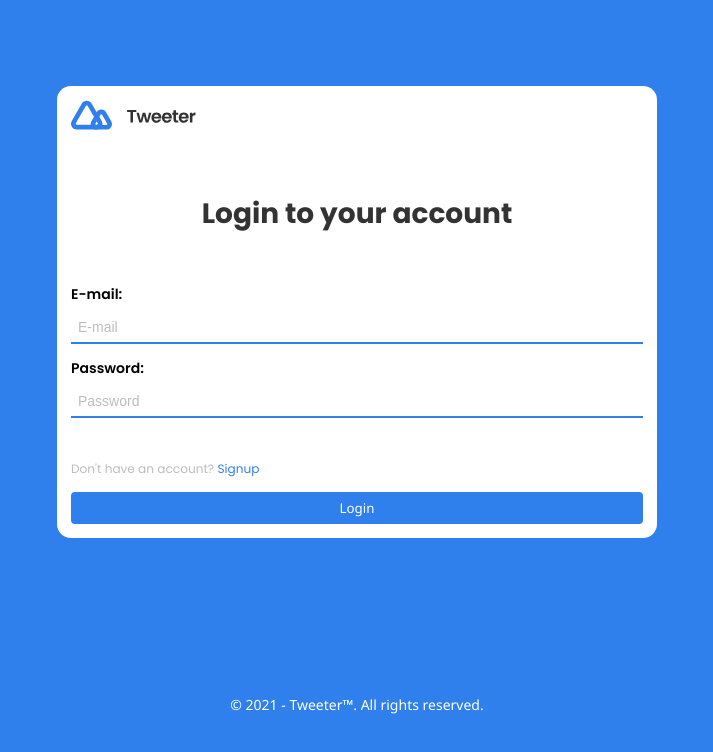
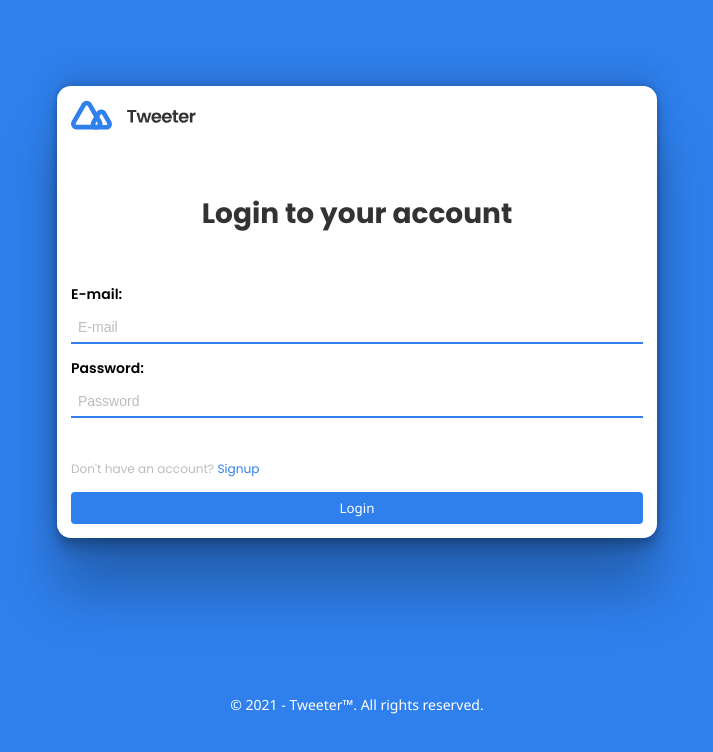
Before and after one commit to anasdeyra/tweeter-clone-front-, a React (Create React App) app: page /login in a window 1280 px wide. Shown: the top 752 px of the page, without its empty margins (283-996 px from the left). Built offline with nearby package versions, Linux system fonts and the light colour scheme.

Commit message:
minor style tweak

```diff
--- a/public/index.css
+++ b/public/index.css
@@ -31,6 +31,12 @@
 .bs-1 {
   box-shadow: rgba(0, 0, 0, 0.1) 0px 1px 3px 0px,
     rgba(0, 0, 0, 0.06) 0px 1px 2px 0px;
+}
+
+.bs-2 {
+  box-shadow: rgba(0, 0, 0, 0.25) 0px 54px 55px,
+    rgba(0, 0, 0, 0.12) 0px -12px 30px, rgba(0, 0, 0, 0.12) 0px 4px 6px,
+    rgba(0, 0, 0, 0.17) 0px 12px 13px, rgba(0, 0, 0, 0.09) 0px -3px 5px;
 }
 
 * {
--- a/src/components/auth/Auth.jsx
+++ b/src/components/auth/Auth.jsx
@@ -55,7 +55,7 @@
   if (!Auth.user) {
     return (
       <div className={style.container}>
-        <form className={style.form} onSubmit={submitHandler}>
+        <form className={`bs-2 ${style.form}`} onSubmit={submitHandler}>
           <Image
             className={style.logo}
             src={`${process.env.PUBLIC_URL}/img/tweeter.svg`}
```
